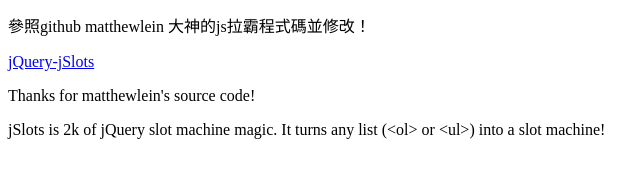
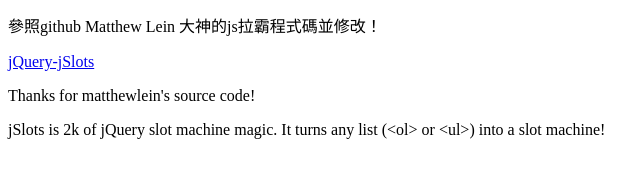
Before and after one commit to pingshiuan/pingshiuan.github.io, a plain HTML site: page slot_machine/index.html in a window 1280 px wide. Shown: the part 265-442 px from the top of the page, 0-640 px from the left. Drawn offline with Linux system fonts and the light colour scheme; a web font is replaced by a local one.

Commit message:
update title

```diff
--- a/slot_machine/index.html
+++ b/slot_machine/index.html
@@ -2,7 +2,7 @@
 <html>
 <head>
 <meta http-equiv="Content-Type" content="text/html; charset=UTF-8">
-<title>jSlots Slot Machine - Matthew Lein</title>
+<title>Shiuan's daily theme slot machine</title>
 
 <link href='http://fonts.googleapis.com/css?family=Gravitas+One&text=1234567' rel='stylesheet' type='text/css'>
 
@@ -222,7 +222,7 @@ input[type="button"] {
                 <input type="button" id="playFancy" value="Play">
             </div>
 
-            <p>參照github matthewlein 大神的js拉霸程式碼並修改！</p>
+            <p>參照github Matthew Lein 大神的js拉霸程式碼並修改！</p>
             <a href="https://github.com/matthewlein/jQuery-jSlots">jQuery-jSlots</a>
             <p>Thanks for matthewlein's source code!</p>
             <p>jSlots is 2k of jQuery slot machine magic. It turns any list (&lt;ol&gt; or &lt;ul&gt;) into a slot machine!</p>
```
